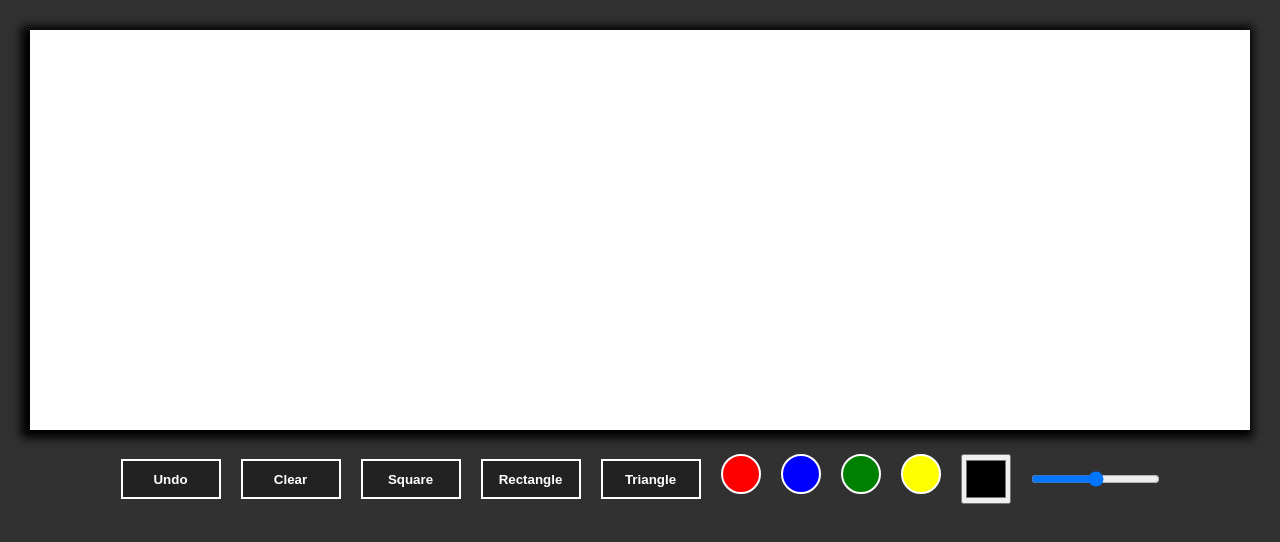
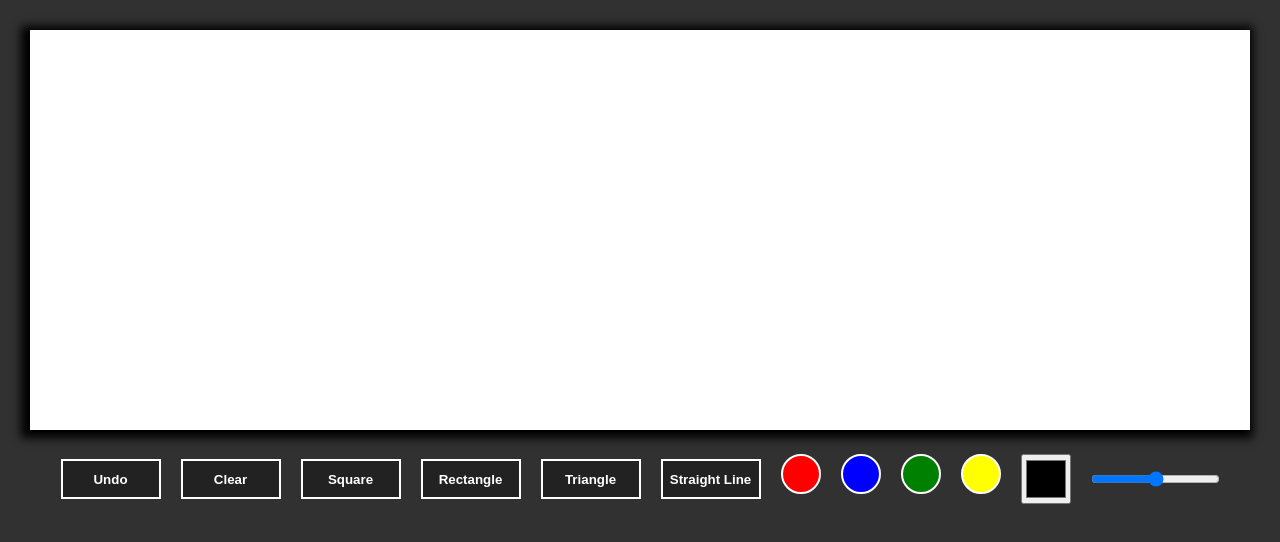
Before and after one commit to antonyTheRiskTaker/flax-canvas-project, a website: page index.html in a window 1280 px wide. Drawn offline with nearby package versions, Linux system fonts and the light colour scheme.

Commit message:
add straight line button and change corresponding  backend function name

```diff
--- a/app.js
+++ b/app.js
@@ -93,7 +93,7 @@ function drawRectangle() {
   ctx.stroke();
 }
 
-function straightLine() {
+function drawStraightLine() {
   ctx.beginPath();
   ctx.moveTo(20, 20);
   ctx.lineTo(200, 200);
--- a/index.html
+++ b/index.html
@@ -20,6 +20,7 @@
       <button onClick="drawSquare()" class="button">Square</button>
       <button onClick="drawRectangle()" class="button">Rectangle</button>
       <button onClick="drawTriangle()" class="button">Triangle</button>
+      <button onClick="drawStraightLine()" class="button">Straight Line</button>
 
       <!-- (Line below) changeColour is a custom function defined in app.js -->
       <div onClick="changeColour(this)" class="color-field" style="background: red"></div>
```
